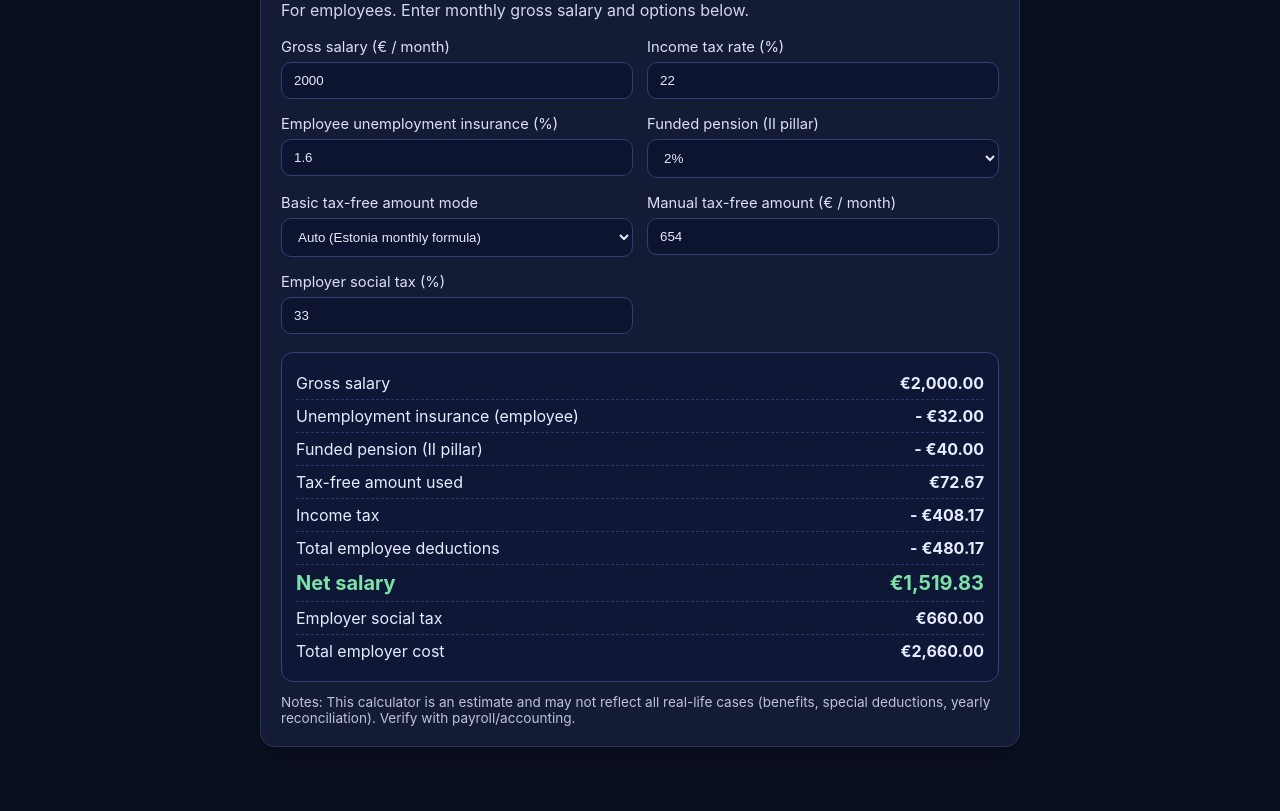
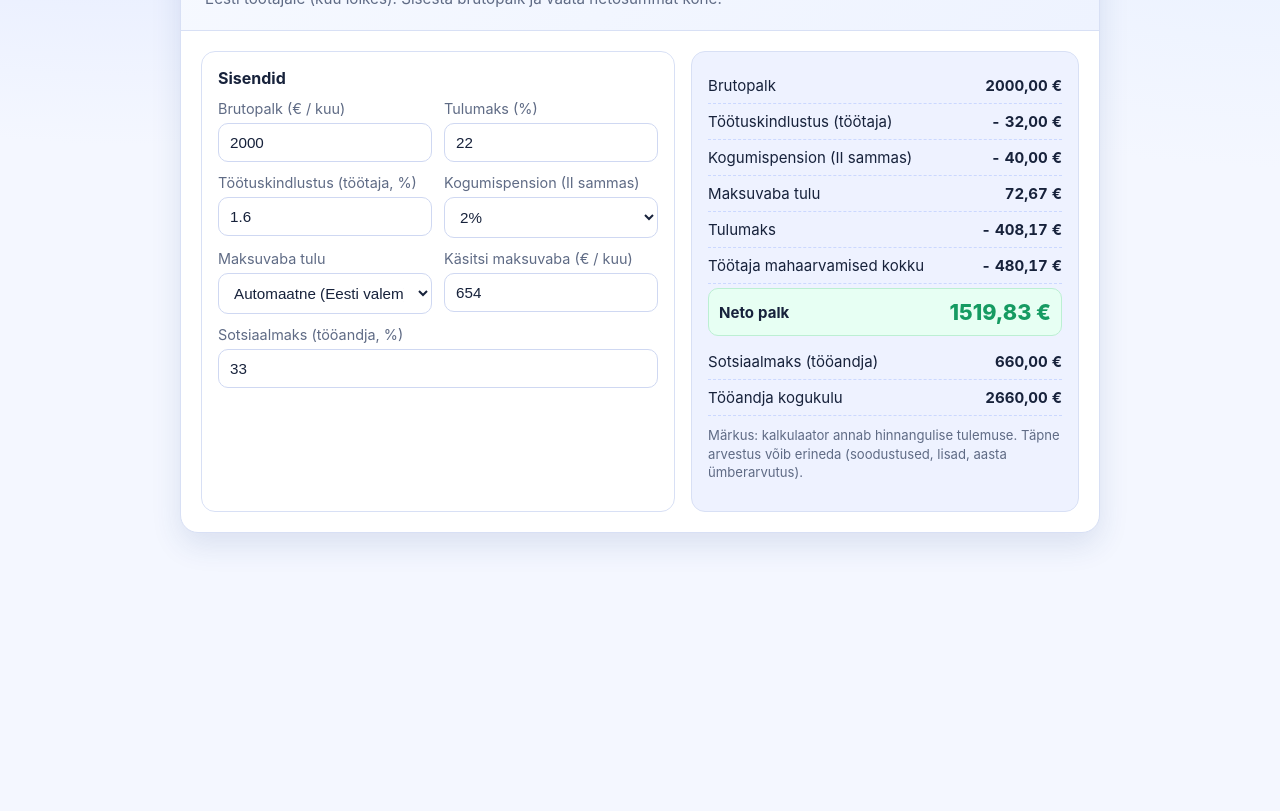
Before and after one commit to suempsmuamps/estonia-net-salary-calculator, a plain HTML site: page index.html in a window 1280 px wide. Shown: the part 132-943 px from the top of the page. After the commit the page ends 832 px from the top, so only its background shows below. Drawn offline with Linux system fonts and the light colour scheme.

Commit message:
Localize calculator to Estonian and refresh UI/UX

```diff
--- a/index.html
+++ b/index.html
@@ -1,108 +1,202 @@
 <!doctype html>
-<html lang="en">
+<html lang="et">
 <head>
   <meta charset="UTF-8" />
   <meta name="viewport" content="width=device-width, initial-scale=1.0" />
-  <title>Estonia Net Salary Calculator</title>
+  <title>Bruto & Neto palgakalkulaator</title>
   <style>
-    :root { color-scheme: light dark; }
+    :root {
+      --bg: #f4f7ff;
+      --card: #ffffff;
+      --text: #17223b;
+      --muted: #5f6b85;
+      --line: #d8e0f5;
+      --primary: #2f59ff;
+      --primary-soft: #eef2ff;
+      --ok: #169b62;
+      --shadow: 0 12px 30px rgba(34, 62, 128, .12);
+    }
+
+    * { box-sizing: border-box; }
+
     body {
+      margin: 0;
       font-family: Inter, system-ui, -apple-system, Segoe UI, Roboto, Arial, sans-serif;
+      color: var(--text);
+      background:
+        radial-gradient(1200px 600px at 10% -10%, #dfe7ff 0%, transparent 60%),
+        radial-gradient(1000px 500px at 100% 0%, #e8f0ff 0%, transparent 60%),
+        var(--bg);
+      min-height: 100vh;
+    }
+
+    .wrap {
+      max-width: 960px;
+      margin: 32px auto;
+      padding: 20px;
+    }
+
+    .card {
+      background: var(--card);
+      border: 1px solid var(--line);
+      border-radius: 18px;
+      box-shadow: var(--shadow);
+      overflow: hidden;
+    }
+
+    .hero {
+      padding: 22px 24px;
+      background: linear-gradient(135deg, #f6f9ff 0%, #eef3ff 100%);
+      border-bottom: 1px solid var(--line);
+    }
+
+    h1 {
       margin: 0;
-      background: #0b1020;
-      color: #e8ecff;
+      font-size: clamp(1.35rem, 2.8vw, 2rem);
+      line-height: 1.2;
     }
-    .wrap {
-      max-width: 760px;
-      margin: 40px auto;
-      padding: 24px;
+
+    .subtitle {
+      margin: 8px 0 0;
+      color: var(--muted);
+      font-size: .95rem;
     }
-    .card {
-      background: #141b34;
-      border: 1px solid #27315d;
+
+    .content {
+      padding: 20px;
+      display: grid;
+      grid-template-columns: 1.1fr .9fr;
+      gap: 16px;
+    }
+
+    .panel {
+      border: 1px solid var(--line);
       border-radius: 14px;
-      padding: 20px;
-      box-shadow: 0 10px 30px rgba(0,0,0,.25);
+      padding: 16px;
+      background: #fff;
     }
-    h1 { margin: 0 0 8px; font-size: 1.6rem; }
-    p { opacity: .9; }
+
+    .panel h2 {
+      margin: 0 0 12px;
+      font-size: 1rem;
+    }
+
     .grid {
       display: grid;
       grid-template-columns: 1fr 1fr;
-      gap: 14px;
-      margin-top: 16px;
+      gap: 12px;
     }
+
     .full { grid-column: 1 / -1; }
-    label { font-size: .92rem; opacity: .95; }
+
+    label {
+      display: block;
+      font-size: .9rem;
+      color: var(--muted);
+    }
+
     input, select {
       width: 100%;
       margin-top: 6px;
-      border: 1px solid #344079;
-      background: #0c1430;
-      color: #f2f5ff;
+      border: 1px solid #cfd8f2;
+      background: #fff;
+      color: var(--text);
       border-radius: 10px;
-      padding: 10px 12px;
-      box-sizing: border-box;
+      padding: 10px 11px;
+      font-size: .95rem;
+      outline: none;
     }
+
+    input:focus, select:focus {
+      border-color: var(--primary);
+      box-shadow: 0 0 0 3px rgba(47, 89, 255, .15);
+    }
+
     .result {
-      margin-top: 18px;
-      background: #0f1737;
-      border: 1px solid #344079;
-      border-radius: 12px;
-      padding: 14px;
+      background: var(--primary-soft);
     }
+
     .row {
       display: flex;
       justify-content: space-between;
-      gap: 10px;
-      padding: 6px 0;
-      border-bottom: 1px dashed #2b376d;
+      align-items: center;
+      gap: 8px;
+      padding: 8px 0;
+      border-bottom: 1px dashed #cbd8ff;
+      font-size: .94rem;
     }
+
     .row:last-child { border-bottom: 0; }
-    .big {
-      font-size: 1.25rem;
-      font-weight: 700;
-      color: #7de2a8;
+
+    .row strong { font-variant-numeric: tabular-nums; }
+
+    .neto {
+      margin-top: 4px;
+      background: #e7fff3;
+      border: 1px solid #bcefd3;
+      border-radius: 10px;
+      padding: 10px;
     }
+
+    .neto .big {
+      font-size: 1.35rem;
+      font-weight: 800;
+      color: var(--ok);
+    }
+
     .note {
-      margin-top: 12px;
-      font-size: .85rem;
-      opacity: .8;
+      margin-top: 10px;
+      color: var(--muted);
+      font-size: .82rem;
+      line-height: 1.4;
     }
+
+    @media (max-width: 860px) {
+      .content { grid-template-columns: 1fr; }
+    }
+
     @media (max-width: 640px) {
       .grid { grid-template-columns: 1fr; }
+      .wrap { padding: 14px; margin: 18px auto; }
+      .hero { padding: 18px; }
+      .content { padding: 14px; }
     }
   </style>
 </head>
 <body>
   <div class="wrap">
     <div class="card">
-      <h1>Estonia Net Salary Calculator</h1>
-      <p>For employees. Enter monthly gross salary and options below.</p>
+      <div class="hero">
+        <h1>Bruto & Neto palgakalkulaator</h1>
+        <p class="subtitle">Eesti töötajale (kuu lõikes). Sisesta brutopalk ja vaata netosummat kohe.</p>
+      </div>
 
+      <div class="content">
+        <section class="panel">
+          <h2>Sisendid</h2>
           <div class="grid">
             <div>
-          <label>Gross salary (€ / month)
+              <label>Brutopalk (€ / kuu)
                 <input id="gross" type="number" min="0" step="0.01" value="2000" />
               </label>
             </div>
 
             <div>
-          <label>Income tax rate (%)
+              <label>Tulumaks (%)
                 <input id="incomeTaxRate" type="number" min="0" step="0.01" value="22" />
               </label>
             </div>
 
             <div>
-          <label>Employee unemployment insurance (%)
+              <label>Töötuskindlustus (töötaja, %)
                 <input id="uiRate" type="number" min="0" step="0.01" value="1.6" />
               </label>
             </div>
 
             <div>
-          <label>Funded pension (II pillar)
+              <label>Kogumispension (II sammas)
                 <select id="pensionRate">
-              <option value="0">0% (not joined)</option>
+                  <option value="0">0% (ei liitu)</option>
                   <option value="2" selected>2%</option>
                   <option value="4">4%</option>
                   <option value="6">6%</option>
@@ -111,44 +205,38 @@
             </div>
 
             <div>
-          <label>Basic tax-free amount mode
+              <label>Maksuvaba tulu
                 <select id="taxFreeMode">
-              <option value="auto" selected>Auto (Estonia monthly formula)</option>
-              <option value="manual">Manual amount</option>
+                  <option value="auto" selected>Automaatne (Eesti valem)</option>
+                  <option value="manual">Sisestan käsitsi</option>
                 </select>
               </label>
             </div>
 
             <div>
-          <label>Manual tax-free amount (€ / month)
+              <label>Käsitsi maksuvaba (€ / kuu)
                 <input id="taxFreeManual" type="number" min="0" step="0.01" value="654" />
               </label>
             </div>
 
-        <div>
-          <label>Employer social tax (%)
+            <div class="full">
+              <label>Sotsiaalmaks (tööandja, %)
                 <input id="socialTaxRate" type="number" min="0" step="0.01" value="33" />
               </label>
             </div>
           </div>
+        </section>
 
-      <div class="result" id="result"></div>
-
-      <div class="note">
-        Notes: This calculator is an estimate and may not reflect all real-life cases (benefits, special deductions, yearly reconciliation). Verify with payroll/accounting.
+        <section class="panel result" id="result"></section>
       </div>
     </div>
   </div>
 
   <script>
     const $ = (id) => document.getElementById(id);
-    const fmt = (n) => new Intl.NumberFormat('en-EE', { style: 'currency', currency: 'EUR' }).format(n);
+    const fmt = (n) => new Intl.NumberFormat('et-EE', { style: 'currency', currency: 'EUR' }).format(n);
 
     function monthlyTaxFreeAuto(gross) {
-      // Estonia basic exemption monthly approximation:
-      // up to 1200 -> 654
-      // 1200..2100 -> 654 - 0.72667*(gross-1200)
-      // above 2100 -> 0
       if (gross <= 1200) return 654;
       if (gross >= 2100) return 0;
       const amount = 654 - (654 / 900) * (gross - 1200);
@@ -166,30 +254,34 @@
 
       const unemployment = gross * uiRate;
       const pension = gross * pensionRate;
-
-      const taxFree = taxFreeMode === "auto"
-        ? monthlyTaxFreeAuto(gross)
-        : Math.max(0, taxFreeManual);
-
+      const taxFree = taxFreeMode === "auto" ? monthlyTaxFreeAuto(gross) : Math.max(0, taxFreeManual);
       const taxableIncome = Math.max(0, gross - unemployment - pension - taxFree);
       const incomeTax = taxableIncome * incomeTaxRate;
 
       const totalEmployeeDeductions = unemployment + pension + incomeTax;
       const netSalary = gross - totalEmployeeDeductions;
-
       const employerSocialTax = gross * socialTaxRate;
       const totalEmployerCost = gross + employerSocialTax;
 
       $("result").innerHTML = `
-        <div class="row"><span>Gross salary</span><strong>${fmt(gross)}</strong></div>
-        <div class="row"><span>Unemployment insurance (employee)</span><strong>- ${fmt(unemployment)}</strong></div>
-        <div class="row"><span>Funded pension (II pillar)</span><strong>- ${fmt(pension)}</strong></div>
-        <div class="row"><span>Tax-free amount used</span><strong>${fmt(taxFree)}</strong></div>
-        <div class="row"><span>Income tax</span><strong>- ${fmt(incomeTax)}</strong></div>
-        <div class="row"><span>Total employee deductions</span><strong>- ${fmt(totalEmployeeDeductions)}</strong></div>
-        <div class="row big"><span>Net salary</span><span>${fmt(netSalary)}</span></div>
-        <div class="row"><span>Employer social tax</span><strong>${fmt(employerSocialTax)}</strong></div>
-        <div class="row"><span>Total employer cost</span><strong>${fmt(totalEmployerCost)}</strong></div>
+        <div class="row"><span>Brutopalk</span><strong>${fmt(gross)}</strong></div>
+        <div class="row"><span>Töötuskindlustus (töötaja)</span><strong>- ${fmt(unemployment)}</strong></div>
+        <div class="row"><span>Kogumispension (II sammas)</span><strong>- ${fmt(pension)}</strong></div>
+        <div class="row"><span>Maksuvaba tulu</span><strong>${fmt(taxFree)}</strong></div>
+        <div class="row"><span>Tulumaks</span><strong>- ${fmt(incomeTax)}</strong></div>
+        <div class="row"><span>Töötaja mahaarvamised kokku</span><strong>- ${fmt(totalEmployeeDeductions)}</strong></div>
+
+        <div class="neto">
+          <div class="row" style="border:0;padding:0;">
+            <span><strong>Neto palk</strong></span>
+            <span class="big">${fmt(netSalary)}</span>
+          </div>
+        </div>
+
+        <div class="row" style="margin-top:8px;"><span>Sotsiaalmaks (tööandja)</span><strong>${fmt(employerSocialTax)}</strong></div>
+        <div class="row"><span>Tööandja kogukulu</span><strong>${fmt(totalEmployerCost)}</strong></div>
+
+        <p class="note">Märkus: kalkulaator annab hinnangulise tulemuse. Täpne arvestus võib erineda (soodustused, lisad, aasta ümberarvutus).</p>
       `;
     }
 
```
Lines whose indentation alone changed are shown as unchanged.
